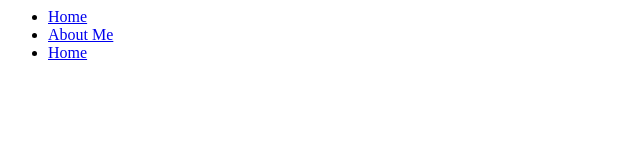
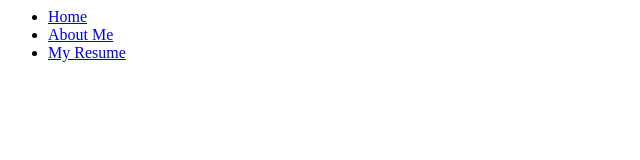
Before and after one commit to CCPS357770/CCPS357770.github.io, a plain HTML site: page index.html in a window 1280 px wide. Shown: the full height of the page, 0-640 px from the left. Drawn offline with Linux system fonts and the light colour scheme.

Commit message:
Update index.html

```diff
--- a/index.html
+++ b/index.html
@@ -1,13 +1,14 @@
 <DOCTYPE html>
 <html>
   <head>
+    <link rel="stylesheet" href="./style.css" type="text/css">
   </head>
   <header>
     <nav>
       <ul>
         <li><a href="./index.html">Home</a></li>
         <li><a href="./aboutme.html">About Me</a></li>
-        <li><a href="./myresume.pdf" target="_blank">Home</a></li>
+        <li><a href="./myresume.pdf" target="_blank">My Resume</a></li>
       </ul>
     </nav>
   </header>
```
